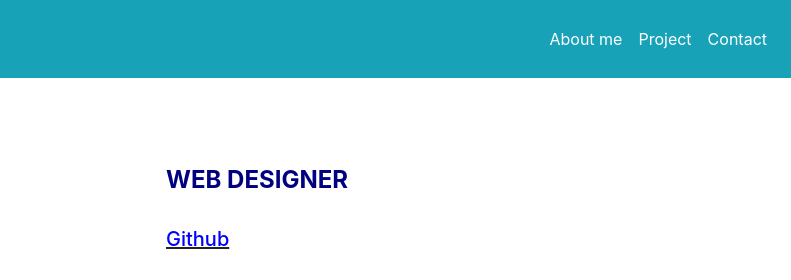
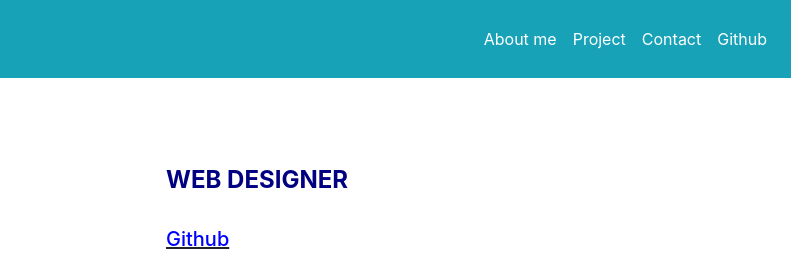
Before and after one commit to fahadpktn/Personal_Portfolio, a plain HTML site: page index.html in a window 1280 px wide. Shown: the top 280 px of the page, 489-1280 px from the left. Drawn offline with nearby package versions, Linux system fonts and the light colour scheme.

Commit message:
api addded2

```diff
--- a/index.html
+++ b/index.html
@@ -33,6 +33,10 @@
                         </li>
                         <li class="nav-item">
                             <a class="nav-link text-white" href="contact.html">Contact</a>
+                          </li>
+
+                          <li class="nav-item">
+                            <a class="nav-link text-white" href="github_api.html">Github</a>
                           </li>
 
                       </ul>
```
